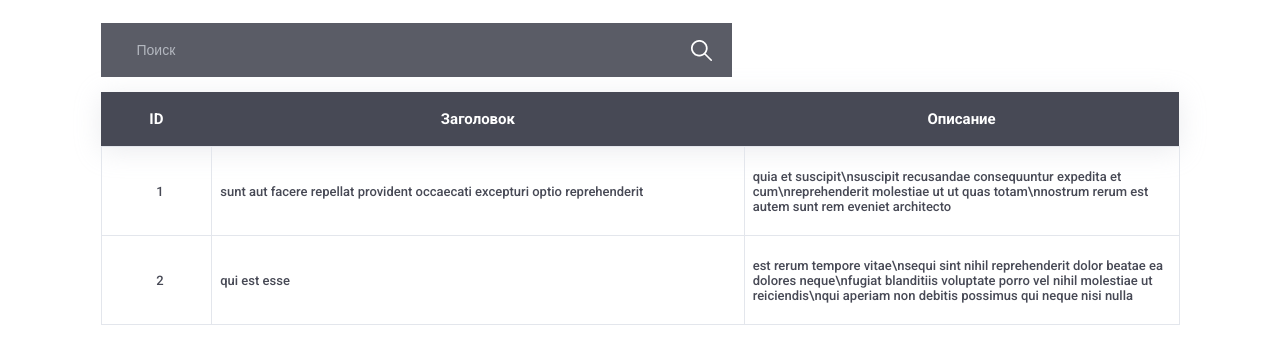
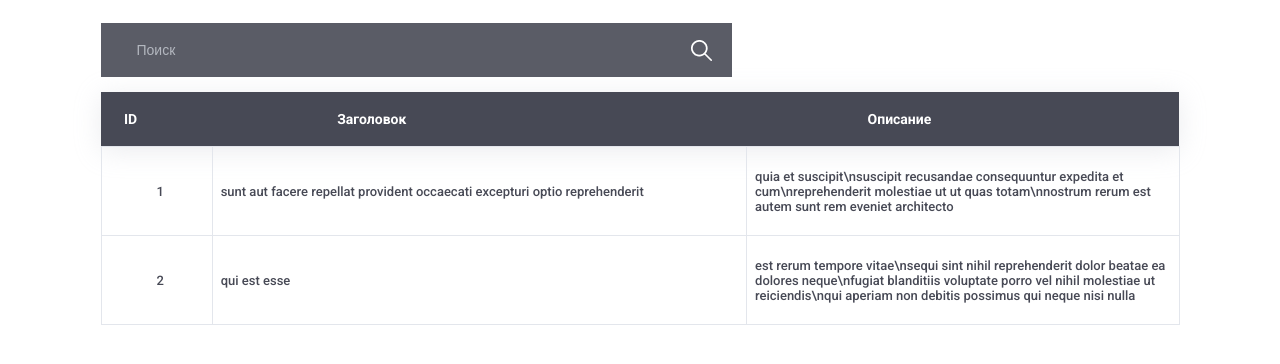
Before and after one commit to K-irill/front-test, a React (Create React App) app: page / in a window 1280 px wide. Shown: the top 364 px of the page. Built offline with nearby package versions, Linux system fonts and the light colour scheme.

Commit message:
fix-table-header

```diff
--- a/src/components/Table/Table.scss
+++ b/src/components/Table/Table.scss
@@ -8,30 +8,49 @@ margin-top: 15px;
         border-collapse: collapse;
 
         thead {
+            cursor: pointer;
             background: #474955;
             box-shadow: 0px 4px 27px rgba(230, 231, 234, 0.78);
             color: #FFFFFF;
+
+            .table-posts__id_head {
+                text-align: left;
+                padding-left: 23px;
+            }
+
+            .table-posts__head_header {
+                text-align: left;
+                padding-left: 125px;
+            }
+
+            .table-posts__head_description {
+                text-align: left;
+                padding-left: 121px;
+            }
+
             th {
                 padding: 0;
                 height: 54px;
+                font-weight: 600;
+                font-size: 14px;
 
                 &:nth-child(1) {
-                    width: 110px;
+                    width: 86px;
                   }
 
                 &:nth-child(2) {
-                    width: 529px;
+                    width: 399px;
                   }
 
                 &:nth-child(3) {
-                    width: 432px;
+                    width: 303px;
                   }
             }
 
         }
 
         tbody {
-            .table-posts__id {
+            .table-posts__id_body {
                 text-align: center;
             }
 
--- a/src/components/Table/index.tsx
+++ b/src/components/Table/index.tsx
@@ -7,14 +7,14 @@ const Table: FC = () => {
       <table>
         <thead>
           <tr>
-            <th>ID</th>
-            <th>Заголовок</th>
-            <th>Описание</th>
+            <th className="table-posts__id_head">ID</th>
+            <th className="table-posts__head_header">Заголовок</th>
+            <th className="table-posts__head_description">Описание</th>
           </tr>
         </thead>
         <tbody>
           <tr>
-            <td className="table-posts__id">1</td>
+            <td className="table-posts__id_body">1</td>
             <td>
               sunt aut facere repellat provident occaecati excepturi optio
               reprehenderit
@@ -26,7 +26,7 @@ const Table: FC = () => {
             </td>
           </tr>
           <tr>
-            <td className="table-posts__id">2</td>
+            <td className="table-posts__id_body">2</td>
             <td>qui est esse</td>
             <td>
               est rerum tempore vitae\nsequi sint nihil reprehenderit dolor
--- a/src/index.scss
+++ b/src/index.scss
@@ -1,6 +1,6 @@
 body {
   margin: 0;
-  font-family: Roboto, sans-serif;
+  font-family: Roboto;
   -webkit-font-smoothing: antialiased;
   -moz-osx-font-smoothing: grayscale;
 }
```
